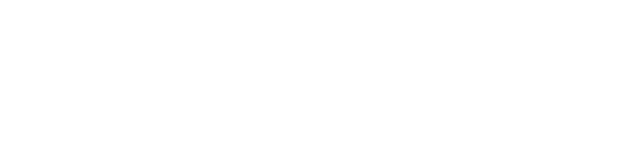
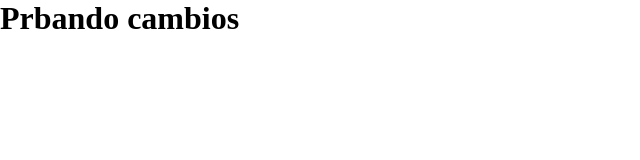
Before and after one commit to gonzaloncaric/GIT-GITHUB, a plain HTML site: page index.html in a window 1280 px wide. Shown: the whole page, without its empty margins (0-640 px from the left). Drawn offline with Linux system fonts and the light colour scheme.

Commit message:
agregue-h1

```diff
--- a/index.html
+++ b/index.html
@@ -8,6 +8,6 @@
     <title>Document</title>
 </head>
 <body>
-
+    <h1>Prbando cambios</h1>
 </body>
 </html>
```
